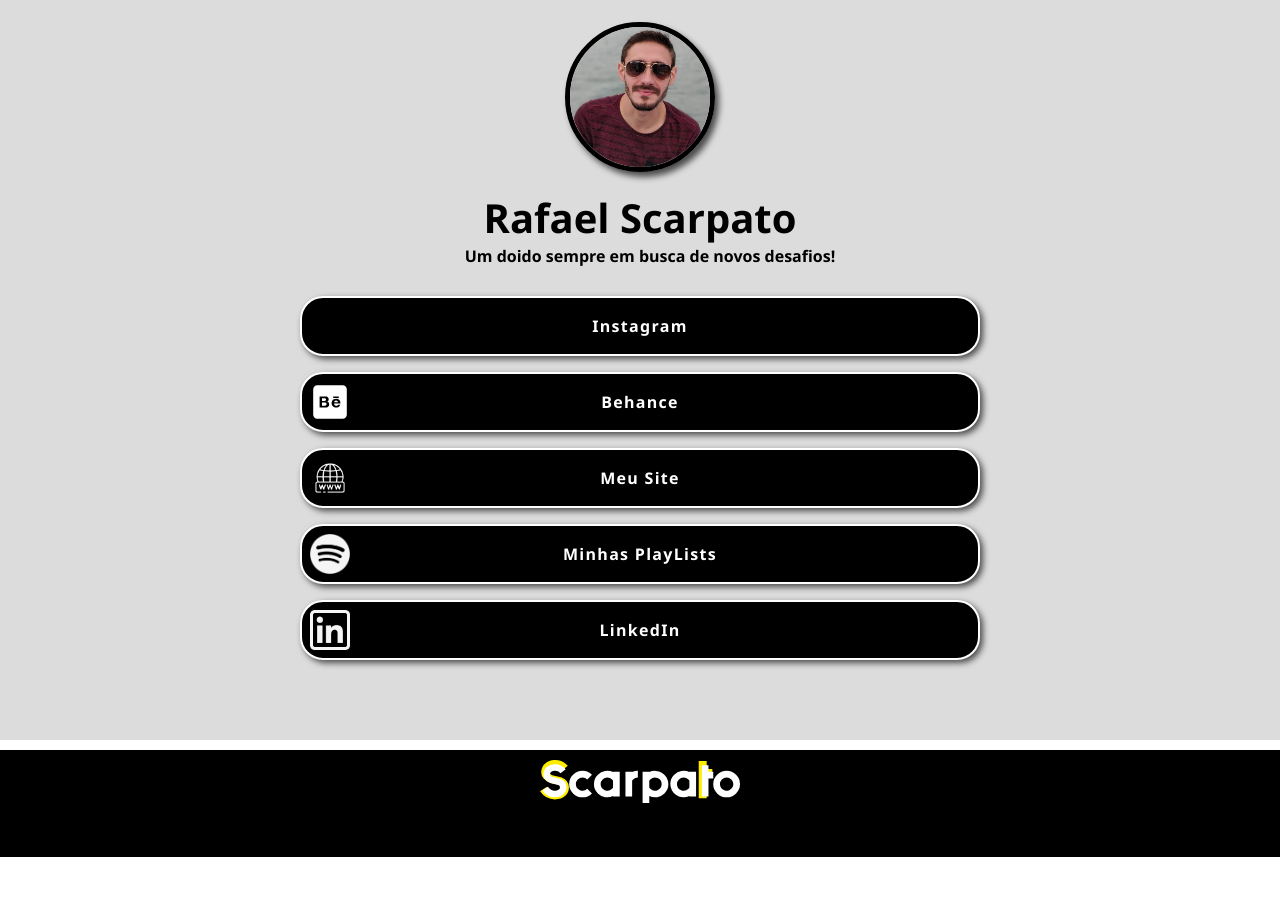
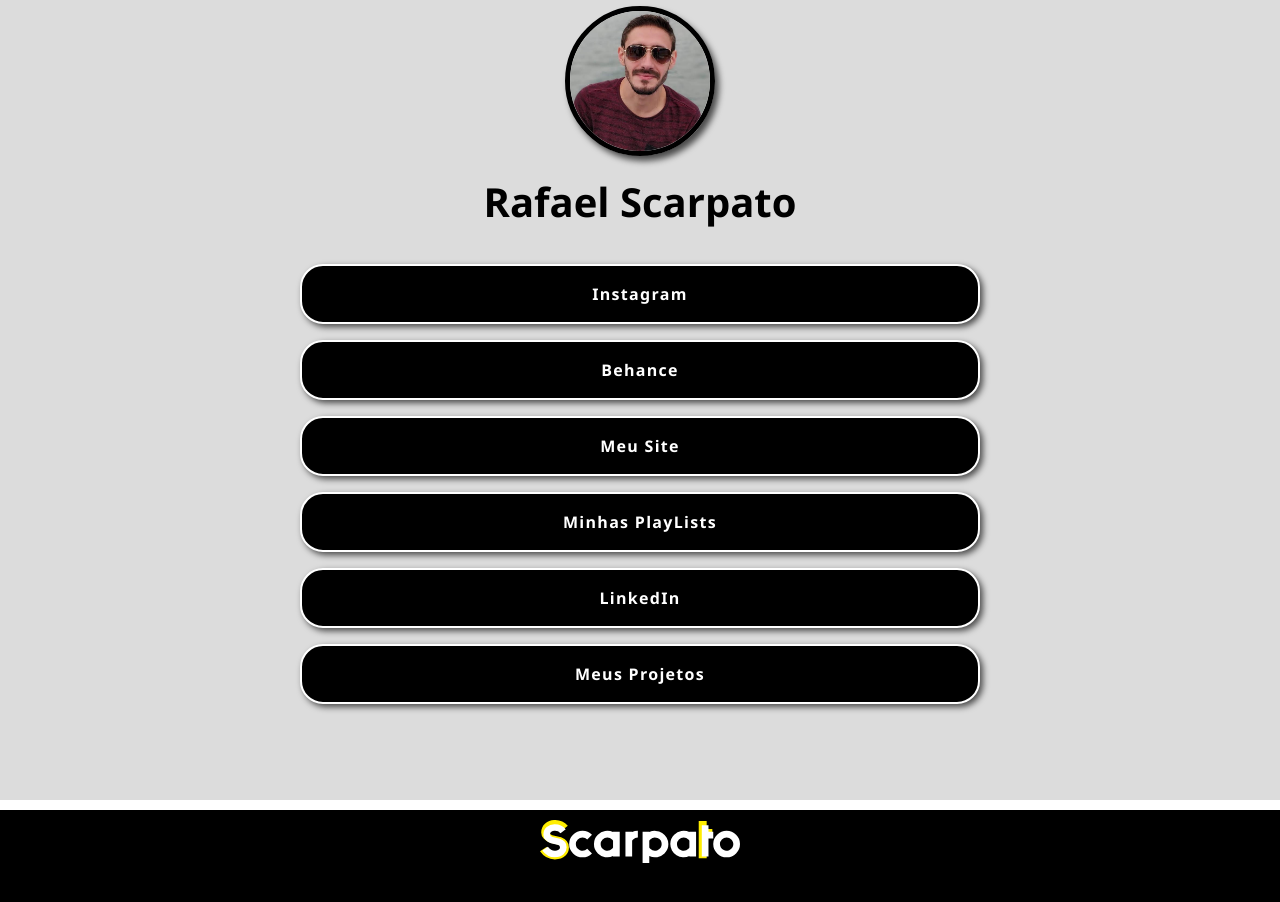
Before and after one commit to faelscarpato/faelscarpato.github.io, a plain HTML site: page index.html in a window 1280 px wide. Before the commit the page ends 857 px from the top, so only its background shows below. Drawn offline with Linux system fonts and the light colour scheme.

Commit message:
Update index.html

```diff
--- a/index.html
+++ b/index.html
@@ -3,20 +3,11 @@
 
 <head>
     <link href="styles.css" rel="stylesheet">
-    <meta property="og:image" content="https://d1fdloi71mui9q.cloudfront.net/GVAzXl7FQIinFPXZ0CQv_FUClAk2p31J48S37"/>
-    <meta property="og:image:secure_url"   content="https://d1fdloi71mui9q.cloudfront.net/GVAzXl7FQIinFPXZ0CQv_FUClAk2p31J48S37"/>
-    <meta property="og:updated_time" content="1675017627000" />
-    <meta property="profile:username" content="scarpato" />
     <meta charSet="UTF-8" />
     <meta content="ie=edge" http-equiv="x-ua-compatible" />
     <meta content="width=device-width, initial-scale=1, maximum-scale=1, user-scalable=no, viewport-fit=cover"
         name="viewport" />
-    <meta property="og:image:height" content="600" />
-    <meta property="og:image:type" content="image/jpg" />
-    <meta property="og:image:width" content="600" />
-    <meta property="og:locale" content="en_US" />
-    <script type="text/javascript" async="" src="//www.googleadservices.com/pagead/conversion_async.js" nonce="3e886c473e92eda601a5200c599334a5"></script>
-    <title>Scarpato</title>
+        <title>Scarpato</title>
     <link rel="apple-touch-icon" sizes="180x180" href="img/apple-touch-icon.png">
 <link rel="icon" type="image/png" sizes="32x32" href="img/favicon-32x32.png">
 <link rel="icon" type="image/png" sizes="16x16" href="img/favicon-16x16.png">
@@ -34,7 +25,7 @@
             <div class="sc-bdfBwQ sc-gsTCUz ewSEqQ bhdLno">
                 <div class="sc-bdfBwQ dLqIok">
                     <div class="sc-bdfBwQ sc-bYEvPH jbINSs hmCNNt">
-                    </div><br>
+                    </div>
                     <div class="sc-bdfBwQ sc-gsTCUz dTcluo bhdLno">
                         <div class="sc-bdfBwQ eZNKTD">
                             <img src="img/eu1.jpg" alt="" role="presentation" data-testid="ProfileImage" class="sc-iBPRYJ flTywP sc-hBEYos czEoCL" filter="none" />
@@ -42,9 +33,7 @@
                         <div class="sc-bdfBwQ sc-kstrdz llgrqs btjemE">
                             <h1 id="profile-scarpato" class="sc-dlfnbm fiGKOd">Rafael Scarpato</h1><br>
                         </div>
-                        <div>
-                            <p class="frase">Um doido sempre em busca de novos desafios!</p>
-                        </div>
+
                     </div>
                     <div class="sc-bdfBwQ jrDHLp">
                         <div data-id="109919241" class="sc-bdfBwQ pkAuV">
@@ -59,7 +48,7 @@
                                             data-testid="LinkButton" class="sc-pFZIQ sc-hHftDr ldGKnQ bPlbqk group"
                                             aria-describedby="profile-scarpato " height="auto">
                                             <div data-testid="LinkThumbnail"
-                                                class="sc-bdfBwQ sc-gsTCUz sc-bkzZxe fEQWLI bhdLno fhcemD">
+                                                class="instagram">
                                             </div>
                                             <p class="sc-hKgILt sc-iBaPrD cxwgnw ijWPCZ">Instagram</p>
                                         </a>
@@ -79,7 +68,7 @@
                                                     class="sc-pFZIQ sc-hHftDr ldGKnQ bPlbqk group"
                                                     aria-describedby="profile-scarpato " height="auto">
                                                     <div data-testid="LinkThumbnail"
-                                                        class="sc-bdfBwQ sc-gsTCUz sc-bkzZxe fEQWLI bhdLno gWAQiZ">
+                                                        class="behance">
                                                     </div>
                                                     <p class="sc-hKgILt sc-iBaPrD cxwgnw ijWPCZ">Behance</p>
                                                 </a>
@@ -99,7 +88,7 @@
                                                 data-testid="LinkButton" class="sc-pFZIQ sc-hHftDr ldGKnQ bPlbqk group"
                                                 aria-describedby="profile-scarpato " height="auto">
                                                 <div data-testid="LinkThumbnail"
-                                                    class="sc-bdfBwQ sc-gsTCUz sc-bkzZxe fEQWLI bhdLno iDxjj"></div>
+                                                    class="site"></div>
                                                 <p class="sc-hKgILt sc-iBaPrD cxwgnw ijWPCZ">Meu Site</p>
                                             </a>
                                         </div>
@@ -118,7 +107,7 @@
                                                 class="sc-pFZIQ sc-hHftDr ldGKnQ bPlbqk group"
                                                 aria-describedby="profile-scarpato " height="auto">
                                                 <div data-testid="LinkThumbnail"
-                                                    class="sc-bdfBwQ sc-gsTCUz sc-bkzZxe fEQWLI bhdLno ZrfEZ"></div>
+                                                    class="spotfy"></div>
                                                 <p class="sc-hKgILt sc-iBaPrD cxwgnw ijWPCZ">Minhas PlayLists</p>
                                             </a>
                                         </div>
@@ -135,12 +124,33 @@
                                                         class="sc-pFZIQ sc-hHftDr ldGKnQ bPlbqk group"
                                                         aria-describedby="profile-scarpato " height="auto">
                                                         <div data-testid="LinkThumbnail"
-                                                            class="sc-bdfBwQ sc-gsTCUz sc-bkzZxe fEQWLI bhdLno VmAk">
+                                                            class="linkdin">
                                                         </div>
                                                         <p class="sc-hKgILt sc-iBaPrD cxwgnw ijWPCZ">LinkedIn</p>
                                                     </a>
                                                 </div>
                                             </div>
+                                            <div data-id="283328440" class="sc-bdfBwQ pkAuV">
+                                                <div id="283328440" class="sc-bdfBwQ sc-citwmv jAmcnV kajamm"></div>
+                                                <div class="sc-iktFzd gaGeRK">
+                                                    <div style="opacity:0;transform:scale(0)" class="sc-gWHgXt ikxKmn">
+                                                    </div>
+                                                    <div class="sc-jJEJSO laquCT">
+                                                        <div data-testid="StyledContainer"
+                                                            class="sc-bdfBwQ sc-dmlrTW glfyiI eftRK">
+                                                            <a href="site.html#services" data-testid="LinkButton"
+                                                                class="sc-pFZIQ sc-hHftDr ldGKnQ bPlbqk group"
+                                                                aria-describedby="profile-scarpato " height="auto">
+                                                                <div data-testid="LinkThumbnail"
+                                                                    class="project">
+                                                                </div>
+                                                                <p class="sc-hKgILt sc-iBaPrD cxwgnw ijWPCZ">Meus Projetos</p>
+                                                            </a>
+                                                        </div>
+                                                    </div>
+                                                </div>
+                                            </div>
+                                        </div>
                                         </div>
                                     </div>
                                 </div>
```
